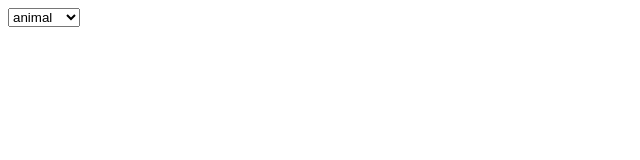
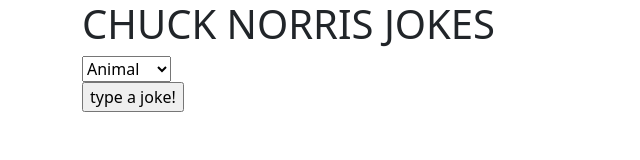
Before and after one commit to melox9000/check-norris-api, a plain HTML site: page index.html in a window 1280 px wide. Shown: the whole page, without its empty margins (0-640 px from the left). Drawn offline with nearby package versions, Linux system fonts and the light colour scheme; no server answers.

Commit message:
modifiche finali

```diff
--- a/index.html
+++ b/index.html
@@ -1,51 +1,57 @@
 <!DOCTYPE html>
 <html lang="en">
-
 <head>
     <meta charset="UTF-8">
+    <link href="https://cdn.jsdelivr.net/npm/bootstrap@5.3.3/dist/css/bootstrap.min.css" rel="stylesheet" integrity="sha384-QWTKZyjpPEjISv5WaRU9OFeRpok6YctnYmDr5pNlyT2bRjXh0JMhjY6hW+ALEwIH" crossorigin="anonymous">
     <meta name="viewport" content="width=device-width, initial-scale=1.0">
-    <title>Document</title>
+    <title>chuckNorris</title>
 </head>
+<body>
 
-<body>
-    <form action="">
-        <select name="" id="">
-            <option value="animal">animal</option>
-            <option value="career">career</option>
-            <option value="celebrity">celebrity</option>
-            <option value="dev">dev</option>
-            <option value="explicit">explicit</option>
-            <option value="fashion">fashion</option>
-            <option value="food">food</option>
-            <option value="history">history</option>
-            <option value="money">money</option>
-            <option value="movie">movie</option>
-            <option value="music">music</option>
-            <option value="political">political</option>
-            <option value="religion">religion</option>
-            <option value="science">science</option>
-            <option value="sport">sport</option>
-            <option value="travel">travel</option>
-        </select>
-    </form>
+
+
+    <div class="container">
+        <div class="text1">
+            <h1>CHUCK NORRIS JOKES</h1>
+        </div>
+
+        <form action="">
+            <select class="categories">
+                <option value="animal">Animal</option>
+                <option value="career">Career</option>
+                <option value="celebrity">Celebrity</option>
+                <option value="dev">Dev</option>
+                <option value="explicit">Explicit</option>
+                <option value="fashion">Fashion</option>
+                <option value="food">Food</option>
+                <option value="history">History</option>
+                <option value="money">Money</option>
+                <option value="movie">Movie</option>
+                <option value="music">Music</option>
+                <option value="political">Political</option>
+                <option value="religion">Religion</option>
+                <option value="science">Science</option>
+                <option value="sport">Sport</option>
+                <option value="travel">Travel</option>
+            </select>
+        </form>
+
+        <input type="button" value="type a joke!" id="button">
+
+        <div id="joke"> </div>
+    <div>
+
+    <script >
+        let button = document.querySelector('#button');
+button.addEventListener('click', function(){
+    let catergory = document.querySelector('.categories').value;
+    fetch('https://api.chucknorris.io/jokes/random?category=' + catergory)
+    .then(response => response.json())
+    .then(data => {
+        let joke = document.querySelector('#joke');
+        joke.innerHTML = data.value;
+    })
+})
+    </script>
 </body>
-<script>
-    let p = fetch("https://api.chucknorris.io/jokes/rando").then(
-        function (response) {
-            console.log(response)
-            return response.json()
-        }
-    ).then(
-        function (data) {
-            console.log(data)
-            document.querySelector("body").innerHTML = data.value
-        }
-    ).catch(
-        function (error) {
-            console.log(error)
-        }
-    )
-    console.log(p)
-</script>
-
 </html>
```
